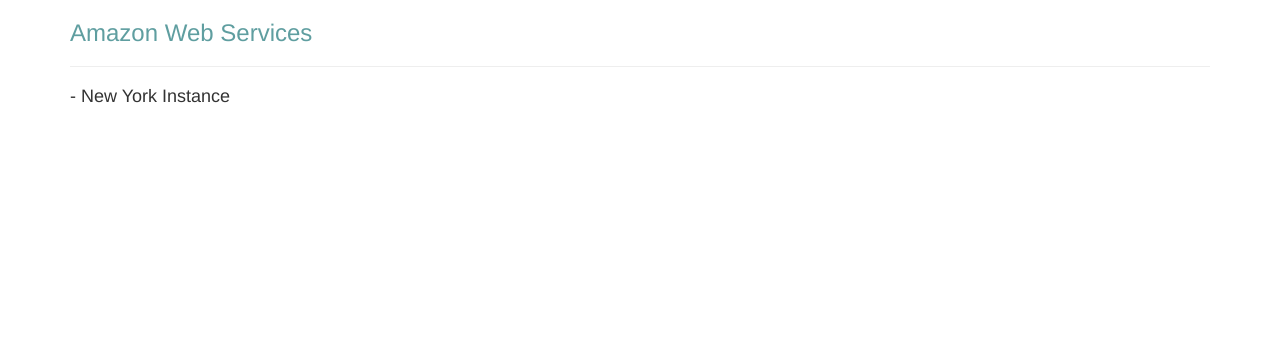
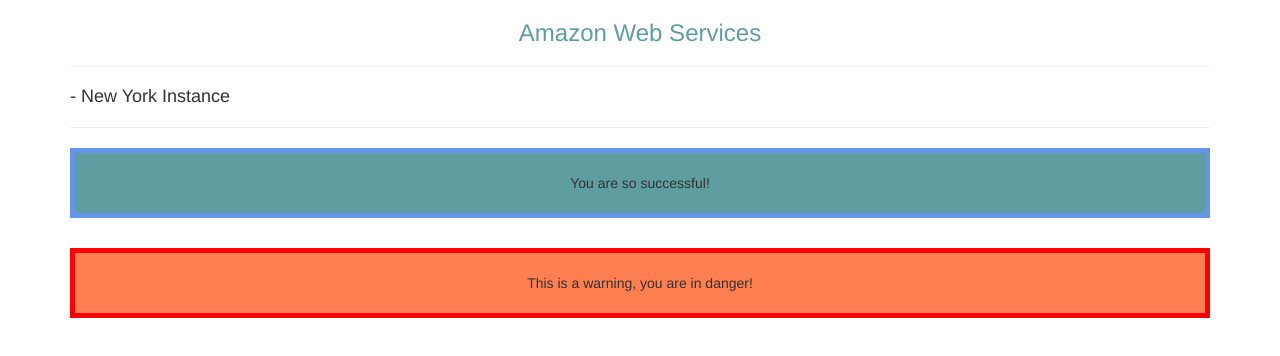
Before and after one commit to HluhovMax/my-first-app, an Angular app: page / in a window 1280 px wide. Shown: the top 356 px of the page. Built offline with nearby package versions, Linux system fonts and the light colour scheme.

Commit message:
first task: added 2 components, integrated them to whole app

```diff
--- a/src/app/app.component.css
+++ b/src/app/app.component.css
@@ -1,3 +1,4 @@
 h3 {
   color: cadetblue;
+  text-align: center;
 }
--- a/src/app/app.component.html
+++ b/src/app/app.component.html
@@ -4,8 +4,10 @@
       <h3>Amazon Web Services</h3>
       <hr>
       <app-servers></app-servers>
-<!--      <div class="app-servers"></div>-->
-<!--      <div app-servers></div>-->
+      <hr>
+      <app-success-alert></app-success-alert>
+      <br/>
+      <app-warning-alert></app-warning-alert>
     </div>
   </div>
 </div>
--- a/src/app/app.module.ts
+++ b/src/app/app.module.ts
@@ -5,12 +5,16 @@
 import {FormsModule} from "@angular/forms";
 import {ServerComponent} from "./server/server.component";
 import { ServersComponent } from './servers/servers.component';
+import { WarningAlertComponent } from './warning-alert/warning-alert.component';
+import { SuccessAlertComponent } from './success-alert/success-alert.component';
 
 @NgModule({
   declarations: [
     AppComponent,
     ServerComponent,
-    ServersComponent
+    ServersComponent,
+    WarningAlertComponent,
+    SuccessAlertComponent
   ],
   imports: [
     BrowserModule,
--- a/src/app/servers/servers.component.ts
+++ b/src/app/servers/servers.component.ts
@@ -1,8 +1,6 @@
 import { Component, OnInit } from '@angular/core';
 
 @Component({
-  // selector: '[app-servers]', <- attribute-like selector
-  // selector: `.app-servers`, <- class-like selector
   selector: `app-servers`, // <- most common selector type
   template: '<server></server>',
   styleUrls: ['./servers.component.css']
--- /dev/null
+++ b/src/app/success-alert/success-alert.component.css
@@ -0,0 +1,6 @@
+.custom-success-alert {
+  padding: 20px;
+  background-color: cadetblue;
+  border: 5px solid cornflowerblue;
+  text-align: center;
+}
--- /dev/null
+++ b/src/app/success-alert/success-alert.component.html
@@ -0,0 +1 @@
+<p class="custom-success-alert">You are so successful!</p>
--- /dev/null
+++ b/src/app/success-alert/success-alert.component.ts
@@ -0,0 +1,15 @@
+import { Component, OnInit } from '@angular/core';
+
+@Component({
+  selector: 'app-success-alert',
+  templateUrl: './success-alert.component.html',
+  styleUrls: ['./success-alert.component.css']
+})
+export class SuccessAlertComponent implements OnInit {
+
+  constructor() { }
+
+  ngOnInit(): void {
+  }
+
+}
--- /dev/null
+++ b/src/app/warning-alert/warning-alert.component.css
@@ -0,0 +1,6 @@
+.custom-warning-alert {
+  padding: 20px;
+  background-color: coral;
+  border: 5px solid red;
+  text-align: center;
+}
--- /dev/null
+++ b/src/app/warning-alert/warning-alert.component.html
@@ -0,0 +1 @@
+<p class="custom-warning-alert">This is a warning, you are in danger!</p>
--- /dev/null
+++ b/src/app/warning-alert/warning-alert.component.ts
@@ -0,0 +1,15 @@
+import { Component, OnInit } from '@angular/core';
+
+@Component({
+  selector: 'app-warning-alert',
+  templateUrl: './warning-alert.component.html',
+  styleUrls: ['./warning-alert.component.css']
+})
+export class WarningAlertComponent implements OnInit {
+
+  constructor() { }
+
+  ngOnInit(): void {
+  }
+
+}
```
